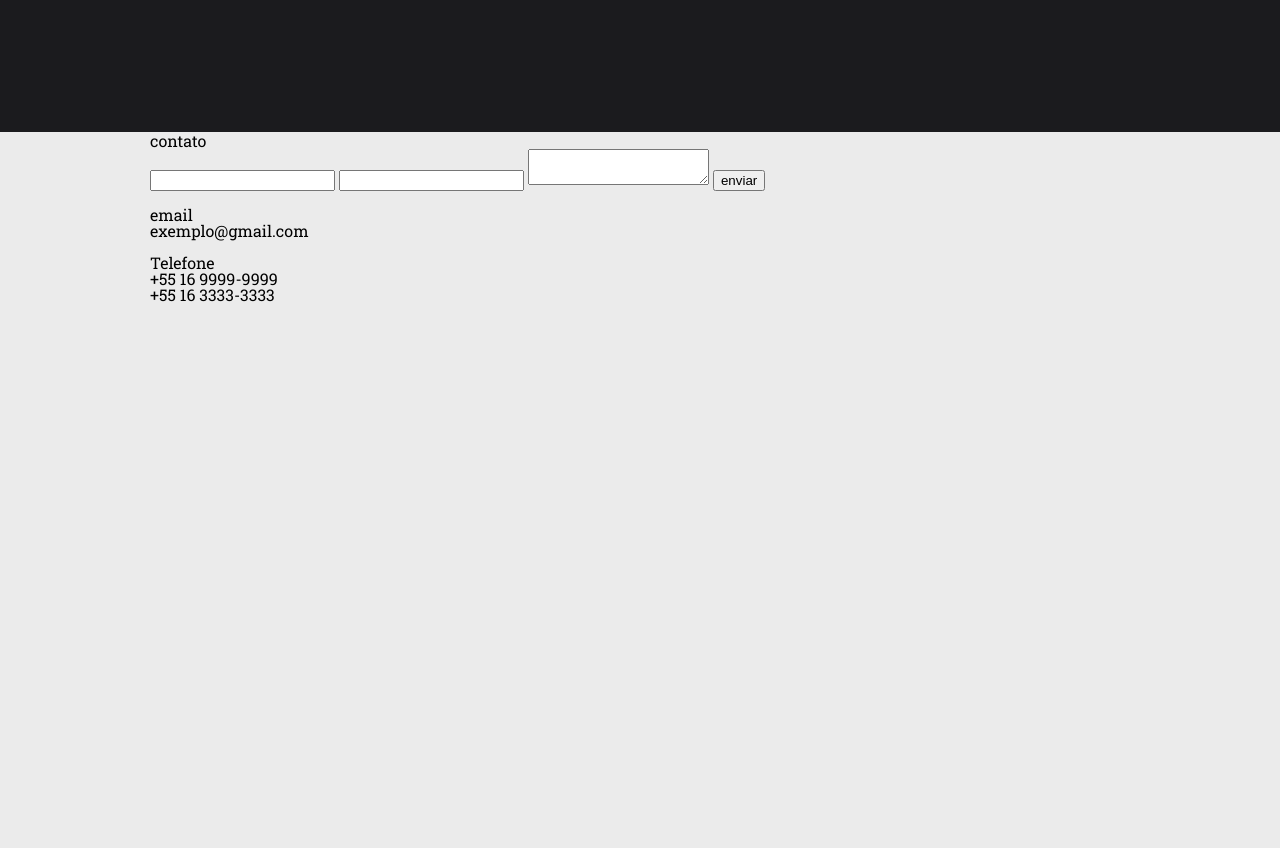
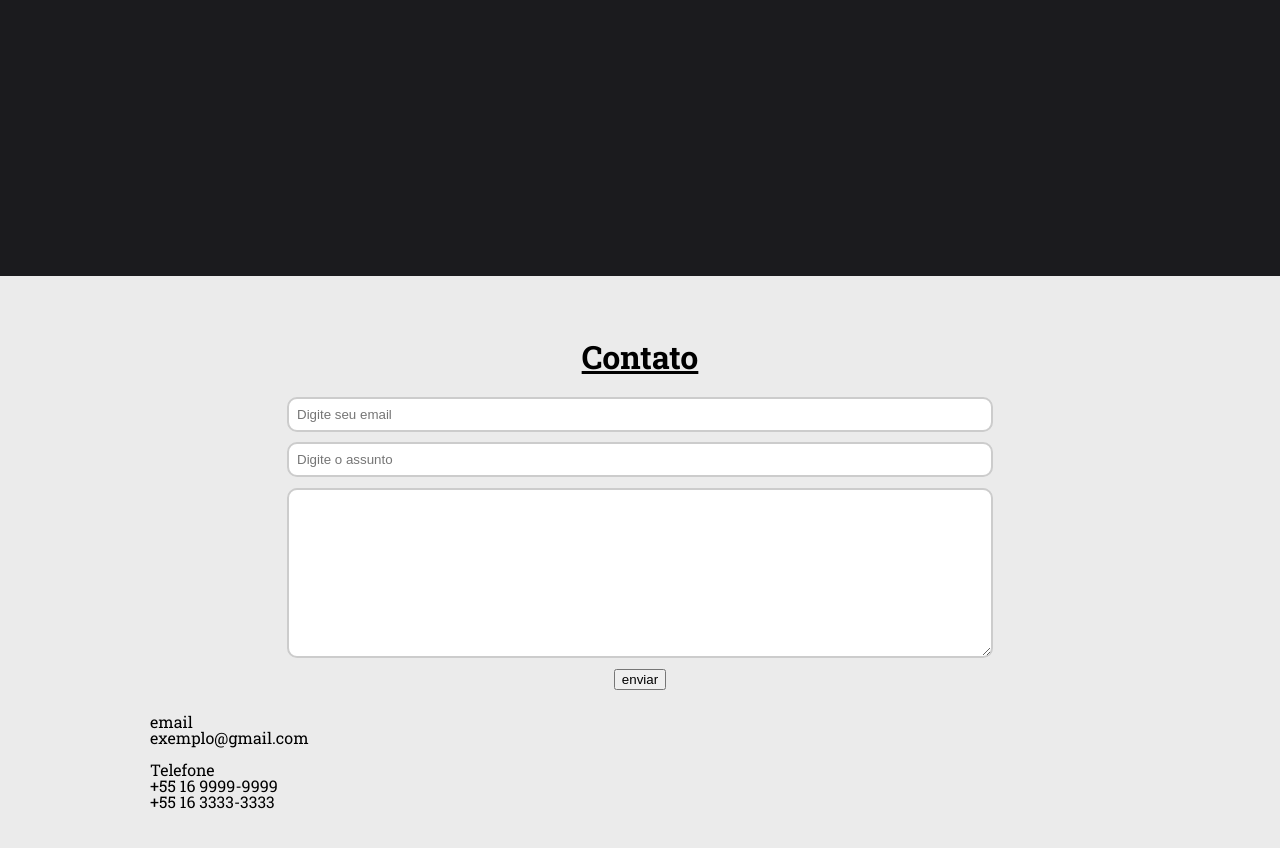
Before and after one commit to CleitonFernando/Cursogit, a plain HTML site: page index.html in a window 1280 px wide. Shown: the part 2560-3408 px from the top of the page. Before the commit the page ends 2867 px from the top, so only its background shows below. Drawn offline with Linux system fonts and the light colour scheme.

Commit message:
criando e estilizando a secao contato

```diff
--- a/css/index.css
+++ b/css/index.css
@@ -78,6 +78,7 @@ body{
 /*sobre*/
 .sobre{
        height: 100vh;
+       padding: 3em 0 6em 0;
 }
 
 .subtitulo{
@@ -143,7 +144,6 @@ body{
 .Servico-div:hover{
     box-shadow: white 2px 2px 10px;
         border: 1px solid black;
-
 }
 
 .Servico-div{
@@ -193,6 +193,42 @@ body{
 
 /*contato*/
 .contato{
-    display: block;
+        height: 100vh;
+       padding: 3em 0 6em 0;
+}
 
+ form {
+
+     width: 70%;
+     margin: 0.5em auto;
+     display: flex;
+     flex-direction: column;
+     justify-content: center;
+     align-items: center;
 }
+
+input, textarea {
+    width: 100%;
+    margin-bottom: .8em;
+    padding: 8px 8px;
+    -webkit-border-radius: 10px;
+    -moz-border-radius: 10px;
+    border-radius: 10px;
+    border: 2px solid #ccc;
+}
+
+.btn-enviar-contato{
+    margin-top: 1em;
+    background: #faa916 ;
+    border: 0;
+    padding: .6em;
+    font-size: 1.1em;
+    border-radius: 5px;
+    text-decoration: none;
+    color: black;
+    text-transform: capitalize;
+    width: 10em;
+}
+.btn-enviar-contato:hover{
+        box-shadow: black 0px 2px 10px;
+}
--- a/index.html
+++ b/index.html
@@ -72,14 +72,17 @@
         </section>
         <section class="contato">
             <div class="container">
-                <h3>contato</h3>
-                <form>
-                    <input type="email" id="email">
-                    <input type="text" id="assunto">
-                    <textarea type="text" id="mensagem"></textarea>
-                    <button type="submit" id="btn-enviar">enviar</button>
+                <h2 class="subtitulo">contato</h2>
+                <div class="sub-container-contato">
+                    <form>
+                        <input type="email" id="email" placeholder="Digite seu email">
+                        <input type="text" id="assunto" placeholder="Digite o assunto">
+                        <textarea type="text" id="mensagem" placeholder="Mensagem" cols="30" rows="10" > </textarea>
+                        <div>
+                            <button type="submit" id="btn-enviar">enviar</button>
+                        </div>
                 </form>
-
+                </div>
                 <div>
                     <img>
                     <h4>email</h4>
```
